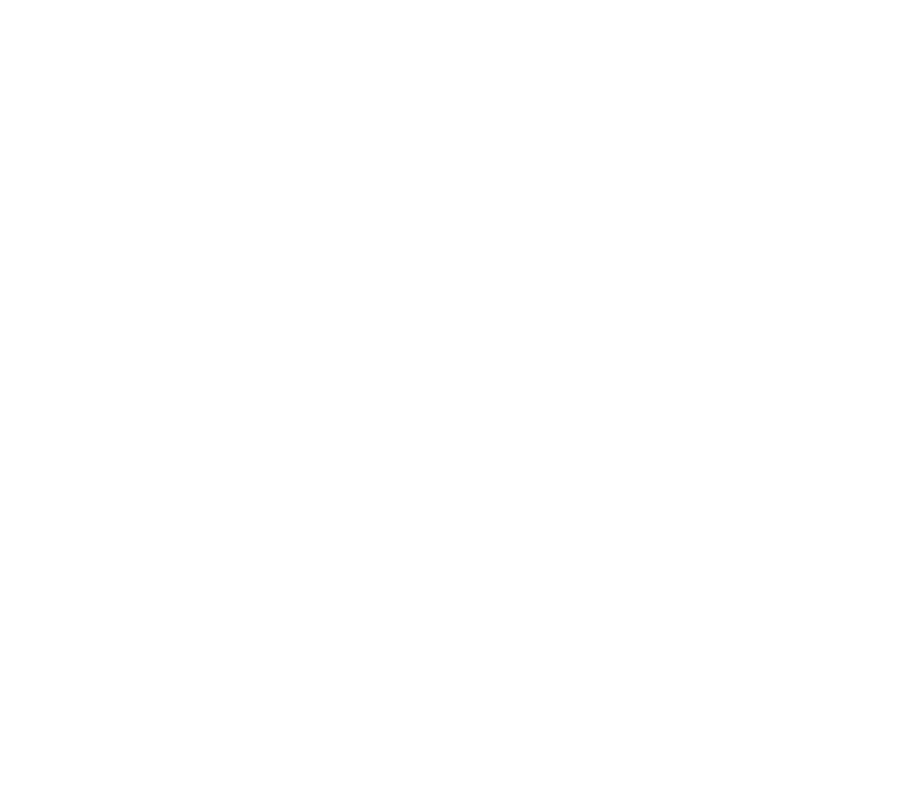
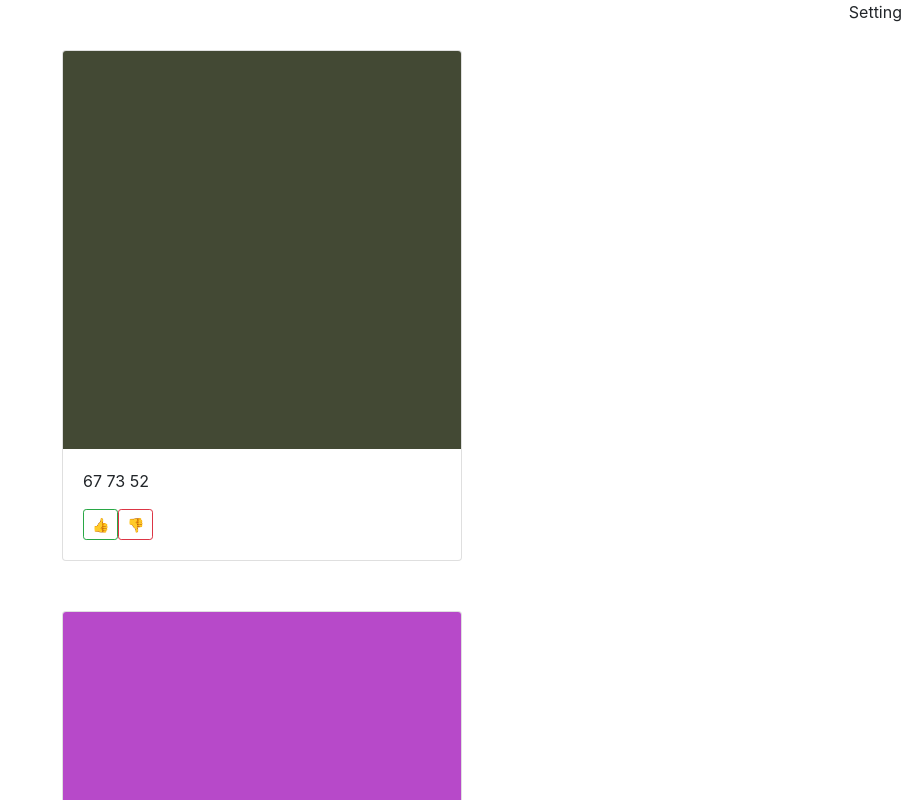
Before and after one commit to hatashiro/futaba, a Nuxt app: page /1-pixel in a window 1280 px wide. Before the commit this address had no page. Shown: the top 800 px of the page, without its empty margins (378-1280 px from the left). Built offline with nearby package versions, Linux system fonts and the light colour scheme.

Commit message:
Add default single-pixel layout

```diff
--- /dev/null
+++ b/components/Container.vue
@@ -0,0 +1,14 @@
+<template>
+  <div id="container">
+    <slot/>
+  </div>
+</template>
+
+<style scoped>
+#container {
+  width: 100%;
+  max-width: 400px;
+  margin: 0 auto;
+  padding: 50px 0;
+}
+</style>
--- /dev/null
+++ b/components/Image.vue
@@ -0,0 +1,86 @@
+<template>
+  <div class="card">
+    <img
+      ref="image"
+      :src="src"
+      class="card-img-top">
+    <div class="card-body">
+      <p class="card-text">
+        {{ pixelText }}
+      </p>
+      <button
+        :class="plusBtnClass"
+        class="btn btn-sm"
+        @click="evaluateImage(+1)">👍</button>
+      <button
+        :class="minusBtnClass"
+        class="btn btn-sm"
+        @click="evaluateImage(-1)">👎</button>
+    </div>
+  </div>
+</template>
+
+<script>
+import { mapState, mapActions } from 'vuex'
+import { getRGBs } from '~/libs/image'
+
+export default {
+  props: {
+    id: {
+      type: [String, Number],
+      required: true
+    },
+    src: {
+      type: String,
+      required: true
+    }
+  },
+
+  data() {
+    return {
+      rgbs: null
+    }
+  },
+
+  computed: {
+    pixelText() {
+      return this.rgbs ? `${this.rgbs[0]} ${this.rgbs[1]} ${this.rgbs[2]}` : ''
+    },
+
+    eval() {
+      return this.$store.state.eval.evaluation[this.id]
+    },
+
+    plusBtnClass() {
+      return `btn${this.eval > 0 ? '' : '-outline'}-success`
+    },
+
+    minusBtnClass() {
+      return `btn${this.eval < 0 ? '' : '-outline'}-danger`
+    }
+  },
+
+  async mounted() {
+    this.rgbs = await getRGBs(this.$refs.image)
+    console.log('RGBs', this.rgbs)
+  },
+
+  methods: {
+    ...mapActions('eval', ['evaluate']),
+
+    evaluateImage(val) {
+      this.evaluate({ id: this.id, val })
+    }
+  }
+}
+</script>
+
+<style scoped>
+.card {
+  margin-bottom: 50px;
+}
+
+.card:last-child {
+  margin-bottom: 0;
+}
+</style>
--- /dev/null
+++ b/components/Setting.vue
@@ -0,0 +1,11 @@
+<template>
+  <div id="setting">Setting</div>
+</template>
+
+<style scoped>
+#setting {
+  position: fixed;
+  top: 0;
+  right: 0;
+}
+</style>
--- /dev/null
+++ b/libs/image.js
@@ -0,0 +1,43 @@
+async function waitImageLoad(img) {
+  if (img.complete) return
+
+  return new Promise((resolve, reject) => {
+    img.addEventListener('load', resolve)
+    img.addEventListener('error', reject)
+  })
+}
+
+export async function getRGBs(img) {
+  await waitImageLoad(img)
+
+  const { naturalWidth: width, naturalHeight: height } = img
+
+  const canvas = document.createElement('canvas')
+  const context = canvas.getContext('2d')
+
+  context.drawImage(img, 0, 0, width, height)
+
+  const data = context.getImageData(0, 0, width, height).data
+
+  const result = []
+  for (let i = 0; i < width * height; i += 4) {
+    const [r, g, b] = data.slice(i, i + 4)
+    result.push(r, g, b)
+  }
+
+  return result
+}
+
+export function createPixelImage(r, g, b) {
+  const canvas = document.createElement('canvas')
+  canvas.width = 1
+  canvas.height = 1
+  const context = canvas.getContext('2d')
+  const image = context.createImageData(1, 1)
+  image.data[0] = r
+  image.data[1] = g
+  image.data[2] = b
+  image.data[3] = 255 // opacity: 1
+  context.putImageData(image, 0, 0)
+  return canvas.toDataURL('image/png')
+}
--- /dev/null
+++ b/pages/1-pixel/index.vue
@@ -0,0 +1,45 @@
+<template>
+  <div>
+    <setting/>
+    <container>
+      <im
+        v-for="({ id, src }, idx) in images"
+        :key="idx"
+        :id="id"
+        :src="src"/>
+    </container>
+  </div>
+</template>
+
+<script>
+import Setting from '~/components/Setting'
+import Container from '~/components/Container'
+import Im from '~/components/Image'
+import { createPixelImage } from '~/libs/image'
+
+function randomColor() {
+  return Math.floor(256 * Math.random())
+}
+
+export default {
+  components: {
+    Setting,
+    Container,
+    Im
+  },
+
+  data() {
+    const images = []
+
+    for (let i = 0; i < 100; i++) {
+      const [r, g, b] = [randomColor(), randomColor(), randomColor()]
+      images.push({
+        id: (r << 16) + (g << 8) + b,
+        src: createPixelImage(r, g, b)
+      })
+    }
+
+    return { images }
+  }
+}
+</script>
--- a/pages/index.vue
+++ b/pages/index.vue
@@ -1,3 +1,8 @@
 <template>
-  <h1>Hello, Futaba.</h1>
+  <div>
+    <h1>Hello, Futaba.</h1>
+    <ul>
+      <li><nuxt-link to="/1-pixel">1-pixel example</nuxt-link></li>
+    </ul>
+  </div>
 </template>
--- /dev/null
+++ b/store/eval.js
@@ -0,0 +1,33 @@
+import Vue from 'vue'
+
+const key = 'eval'
+
+let evaluation
+try {
+  evaluation = JSON.parse(localStorage.getItem(key))
+} finally {
+  evaluation = evaluation && typeof evaluation === 'object' ? evaluation : {}
+}
+
+export const state = () => ({
+  evaluation
+})
+
+export const actions = {
+  sync({ state }) {
+    Vue.nextTick(() =>
+      localStorage.setItem(key, JSON.stringify(state.evaluation))
+    )
+  },
+
+  evaluate({ commit, dispatch }, { id, val }) {
+    commit('setEvaluation', { id, val })
+    dispatch('sync')
+  }
+}
+
+export const mutations = {
+  setEvaluation(state, { id, val }) {
+    Vue.set(state.evaluation, id, val)
+  }
+}
```
